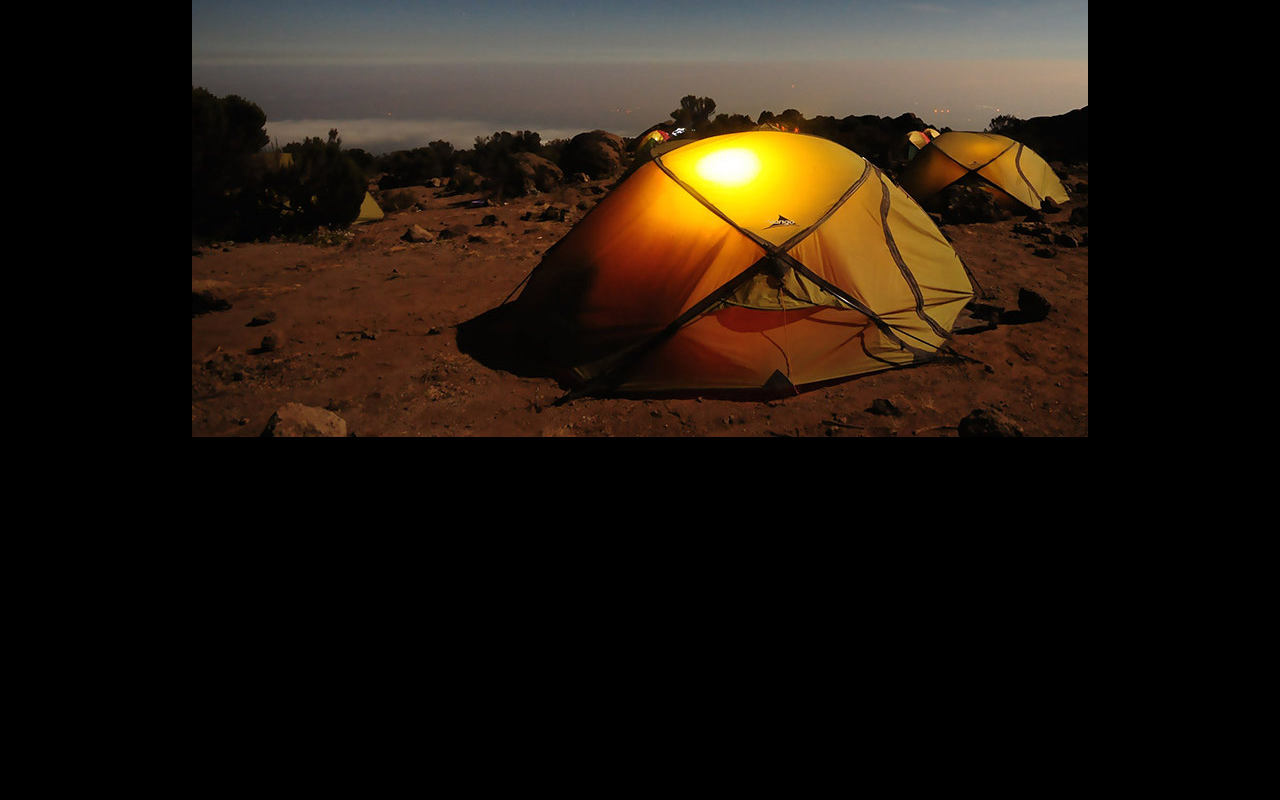
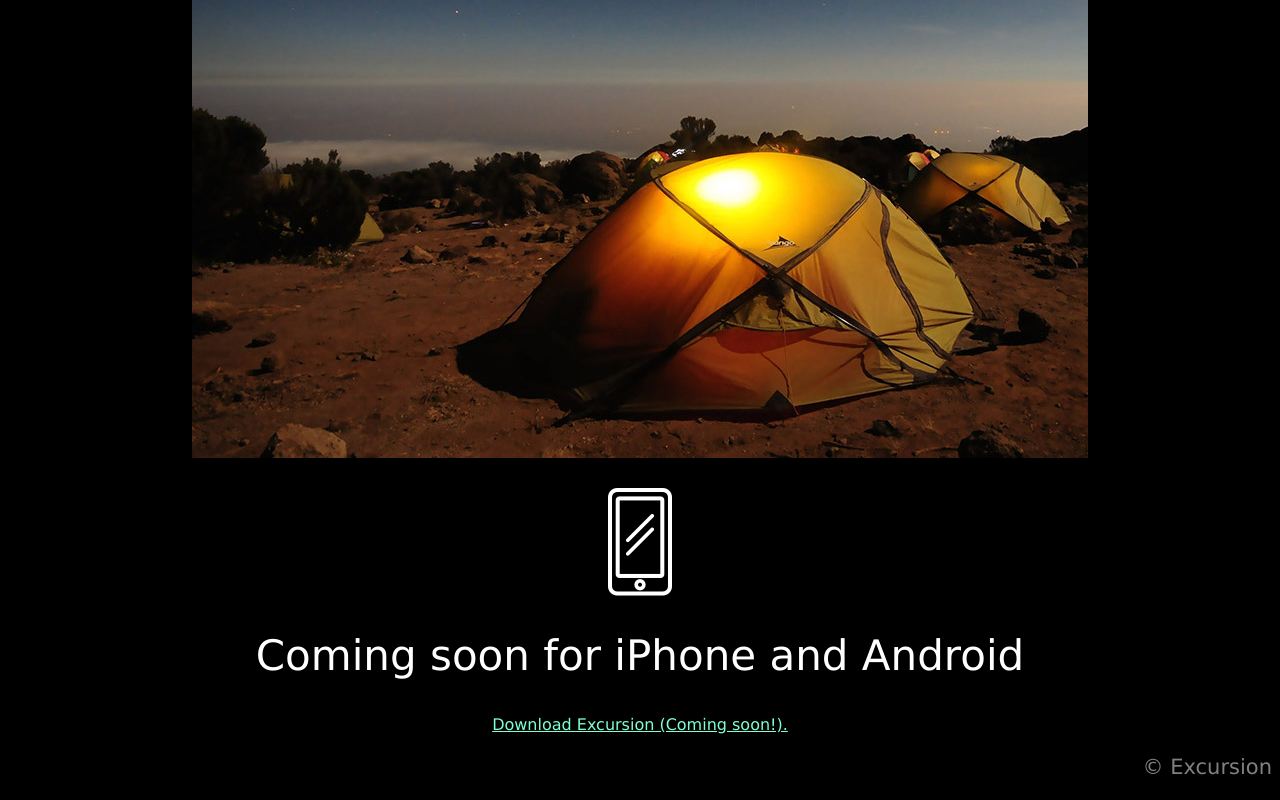
Before and after one commit to manolomaroto/web-excursion, a plain HTML site: page index.html in a window 1280 px wide. Shown: the part 645-1445 px from the top of the page. Before the commit the page ends 1094 px from the top, so only its background shows below. Drawn offline with Linux system fonts and the light colour scheme.

Commit message:
Add footer

```diff
--- a/index.html
+++ b/index.html
@@ -9,7 +9,7 @@
 <body>
     <div class="container">
         <h1>Discover hidden places in the worl around you</h1>
-        <div class="main-container">
+        <div class="content-container">
             <a href="" class="download-link">Download Excursion (Coming soon!).</a>
             <video src="./resources/images/excursion.mp4" autoplay muted loop></video>
         </div>
@@ -17,7 +17,15 @@
         <div class="content-container">
             <p>Excursion remembers places you like, and recommends new points of interes around you.</p>
             <img src="./resources/images/camp.jpg" alt="Camp">
+            <img class="cell-phone" src="./resources/images/phone.png" alt="Phone">
         </div>
+        <h2>Coming soon for iPhone and Android</h2>
+        <div class="content-container">
+            <a href="" class="download-link">Download Excursion (Coming soon!).</a>
+        </div>
+        <footer>
+            <p>© Excursion</p>
+        </footer>
     </div>
 </body>
 </html>
--- a/resources/css/style.css
+++ b/resources/css/style.css
@@ -20,14 +20,22 @@ p {
     color: gray;
 }
 
-.main-container {
+footer {
+    text-align: end;
+}
+
+.content-container {
     display: flex;
     flex-direction: column;
     align-items: center;
 }
 
-.main-container video {
+.content-container video {
     width: 30%;
+}
+
+.content-container .cell-phone {
+    padding-top: 30px;
 }
 
 .download-link {
```
